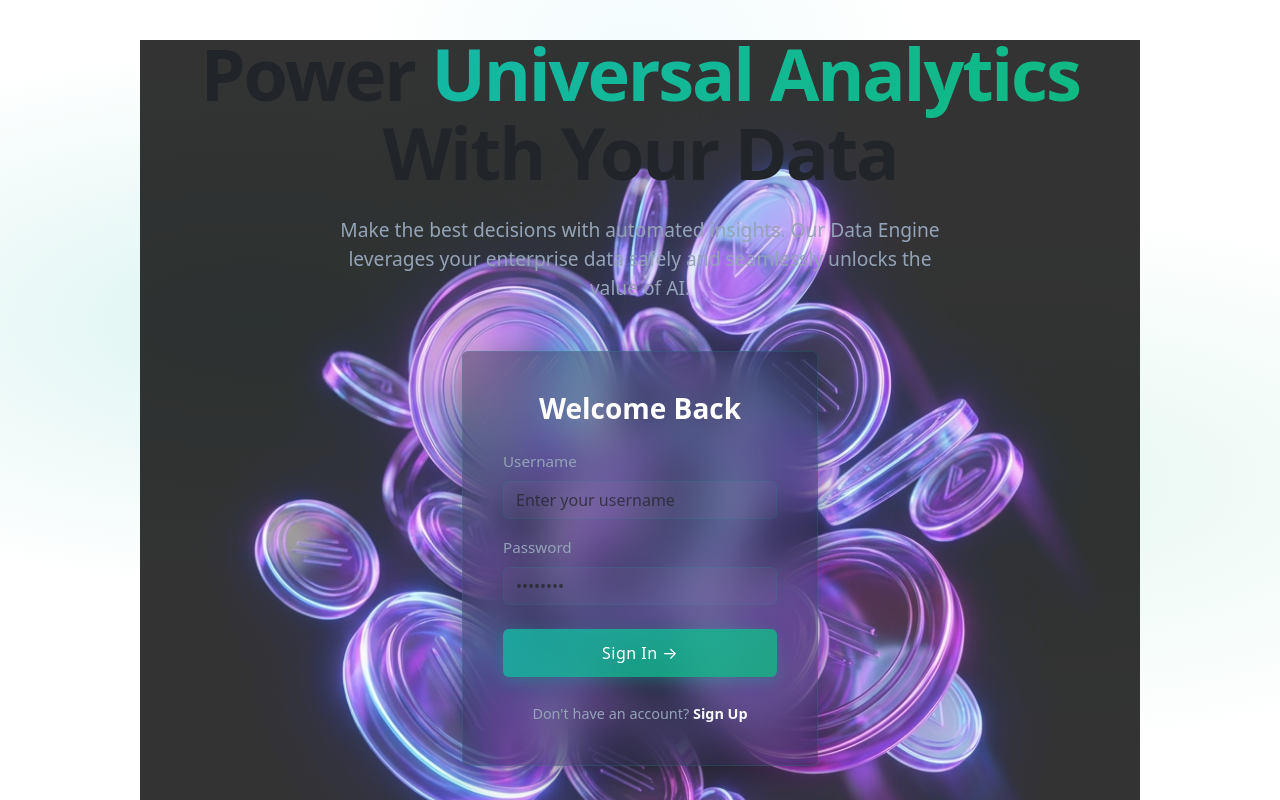
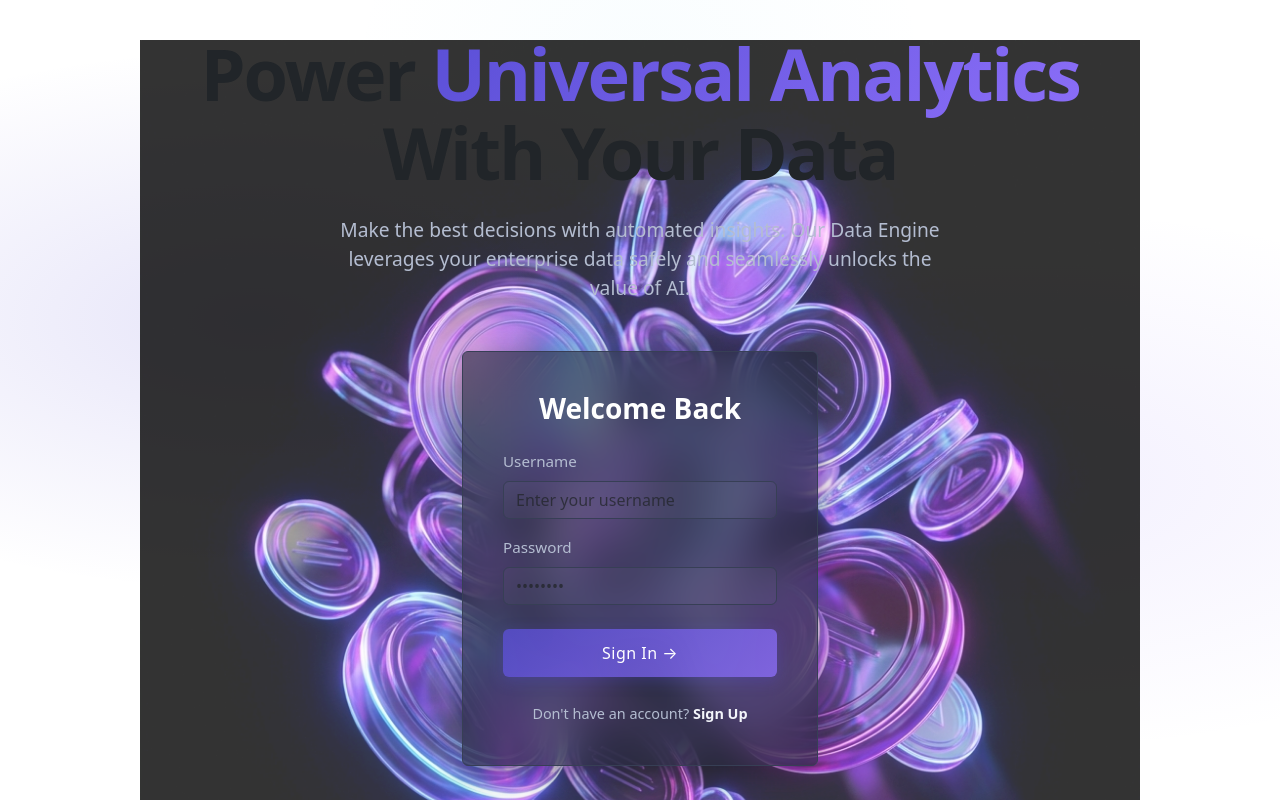
Before and after one commit to Karanthej/Data-Analysis-Dashboard, a React (Vite) app in the folder frontend/: page /login in a window 1280 px wide. Built offline with nearby package versions, Linux system fonts and the light colour scheme; no server answers.

Commit message:
Update color palette to new brand guidelines

```diff
--- a/frontend/src/Dashboard.jsx
+++ b/frontend/src/Dashboard.jsx
@@ -274,7 +274,7 @@ export default function Dashboard({ user, setUser }) {
                               type: 'bar',
                               marker: {
                                 color: insights.bar_chart.values,
-                                colorscale: 'Tealgrn'
+                                colorscale: [[0, '#7ED7F7'], [1, '#5A4FD6']]
                               },
                             },
                           ]}
@@ -310,8 +310,8 @@ export default function Dashboard({ user, setUser }) {
                               y: insights.line_chart.values,
                               type: 'scatter',
                               mode: 'lines+markers',
-                              marker: {color: '#14b8a6'},
-                              line: {color: '#10b981', width: 3}
+                              marker: {color: '#5A4FD6'},
+                              line: {color: '#7ED7F7', width: 3}
                             },
                           ]}
                           layout={{
--- a/frontend/src/index.css
+++ b/frontend/src/index.css
@@ -1,14 +1,42 @@
 @import url('https://fonts.googleapis.com/css2?family=Outfit:wght@300;400;500;600;700;800&display=swap');
 
 :root {
-  --bg-color: #0b1120; /* Midnight Blue */
-  --card-bg: rgba(15, 23, 42, 0.4); /* Slate very dark glass */
-  --text-primary: #f8fafc;
-  --text-secondary: #94a3b8;
-  --accent-primary: #14b8a6; /* Teal */
-  --accent-secondary: #10b981; /* Emerald */
-  --border-color: rgba(20, 184, 166, 0.15);
-  --glow-border: rgba(20, 184, 166, 0.5);
+  /* Supporting Neutral Palette */
+  --bg-color: #15171F;
+  --card-bg: rgba(29, 34, 48, 0.6);
+  --card-bg-elevated: #262C3D;
+  --text-primary: #F3F5FA;
+  --text-secondary: #B4BDD1;
+  --text-disabled: #7B8499;
+  --border-color: #373F55;
+  --divider-color: #454F67;
+
+  /* Brand Palette */
+  --brand-primary: #5A4FD6;
+  --brand-secondary: #8B6EF8;
+  --brand-tertiary: #7ED7F7;
+  --brand-accent: #D98AF7;
+
+  /* Semantic Colors */
+  --semantic-success: #2FCB8F;
+  --semantic-warning: #F3B44E;
+  --semantic-error: #EF5D67;
+  --semantic-info: #4BA9F5;
+
+  /* Data Visualization Palette */
+  --chart-1: #5A4FD6;
+  --chart-2: #7ED7F7;
+  --chart-3: #D98AF7;
+  --chart-4: #2FCB8F;
+  --chart-5: #F3B44E;
+  --chart-6: #EF5D67;
+  --chart-7: #7F8CFF;
+  --chart-8: #A4E5D9;
+
+  /* UI specific */
+  --accent-primary: var(--brand-primary);
+  --accent-secondary: var(--brand-secondary);
+  --glow-border: rgba(90, 79, 214, 0.5);
 }
 
 body {
@@ -19,9 +47,9 @@ body {
   min-height: 100vh;
   /* Premium Aurora Mesh Background */
   background-image:
-    radial-gradient(ellipse at 20% 40%, rgba(20, 184, 166, 0.15), transparent 40%),
-    radial-gradient(ellipse at 80% 60%, rgba(16, 185, 129, 0.1), transparent 40%),
-    radial-gradient(circle at 50% 10%, rgba(6, 182, 212, 0.05), transparent 30%);
+    radial-gradient(ellipse at 20% 40%, rgba(90, 79, 214, 0.15), transparent 40%),
+    radial-gradient(ellipse at 80% 60%, rgba(139, 110, 248, 0.1), transparent 40%),
+    radial-gradient(circle at 50% 10%, rgba(126, 215, 247, 0.05), transparent 30%);
   background-attachment: fixed;
   background-size: cover;
 }
@@ -66,7 +94,7 @@ body {
 .glass-card:hover {
   transform: translateY(-8px);
   border-color: var(--glow-border) !important;
-  box-shadow: 0 15px 45px rgba(20, 184, 166, 0.15);
+  box-shadow: 0 15px 45px rgba(90, 79, 214, 0.15);
 }
 
 .glass-card .card-title {
@@ -77,7 +105,7 @@ body {
 
 /* Custom Navbar */
 .custom-navbar {
-  background: rgba(11, 17, 32, 0.8) !important;
+  background: rgba(21, 23, 31, 0.8) !important;
   backdrop-filter: blur(16px);
   border-bottom: 1px solid var(--border-color);
   padding: 1rem 0;
@@ -105,7 +133,7 @@ body {
 }
 
 .form-control:focus, .form-select:focus {
-  box-shadow: 0 0 0 3px rgba(20, 184, 166, 0.25) !important;
+  box-shadow: 0 0 0 3px rgba(90, 79, 214, 0.25) !important;
   border-color: var(--accent-primary) !important;
   background-color: rgba(255, 255, 255, 0.06) !important;
 }
@@ -118,7 +146,7 @@ body {
 
 /* Glowing Buttons */
 .btn-primary {
-  background: linear-gradient(135deg, rgba(20, 184, 166, 0.8), rgba(16, 185, 129, 0.8)) !important;
+  background: linear-gradient(135deg, rgba(90, 79, 214, 0.8), rgba(139, 110, 248, 0.8)) !important;
   border: none !important;
   border-radius: 12px;
   color: #fff !important;
@@ -126,12 +154,12 @@ body {
   letter-spacing: 0.5px;
   padding: 0.7rem 1.8rem;
   transition: all 0.3s ease !important;
-  box-shadow: 0 4px 15px rgba(20, 184, 166, 0.3);
+  box-shadow: 0 4px 15px rgba(90, 79, 214, 0.3);
 }
 
 .btn-primary:hover {
-  background: linear-gradient(135deg, rgba(20, 184, 166, 1), rgba(16, 185, 129, 1)) !important;
-  box-shadow: 0 8px 25px rgba(20, 184, 166, 0.5);
+  background: linear-gradient(135deg, rgba(90, 79, 214, 1), rgba(139, 110, 248, 1)) !important;
+  box-shadow: 0 8px 25px rgba(90, 79, 214, 0.5);
   transform: translateY(-2px);
 }
 
@@ -142,8 +170,8 @@ body {
   border-radius: 12px;
 }
 .btn-outline-primary:hover {
-  background: rgba(20, 184, 166, 0.1) !important;
-  box-shadow: 0 0 15px rgba(20, 184, 166, 0.3);
+  background: rgba(90, 79, 214, 0.1) !important;
+  box-shadow: 0 0 15px rgba(90, 79, 214, 0.3);
 }
 
 /* Add table styles ... */
```
